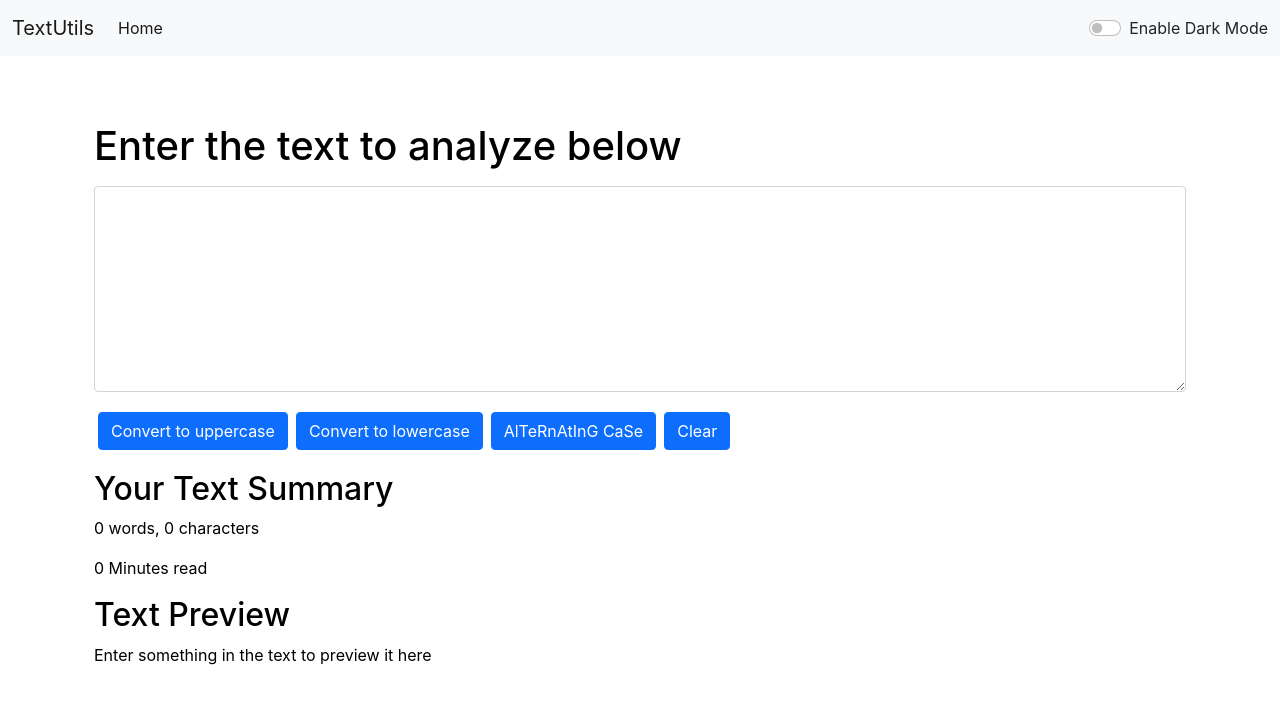
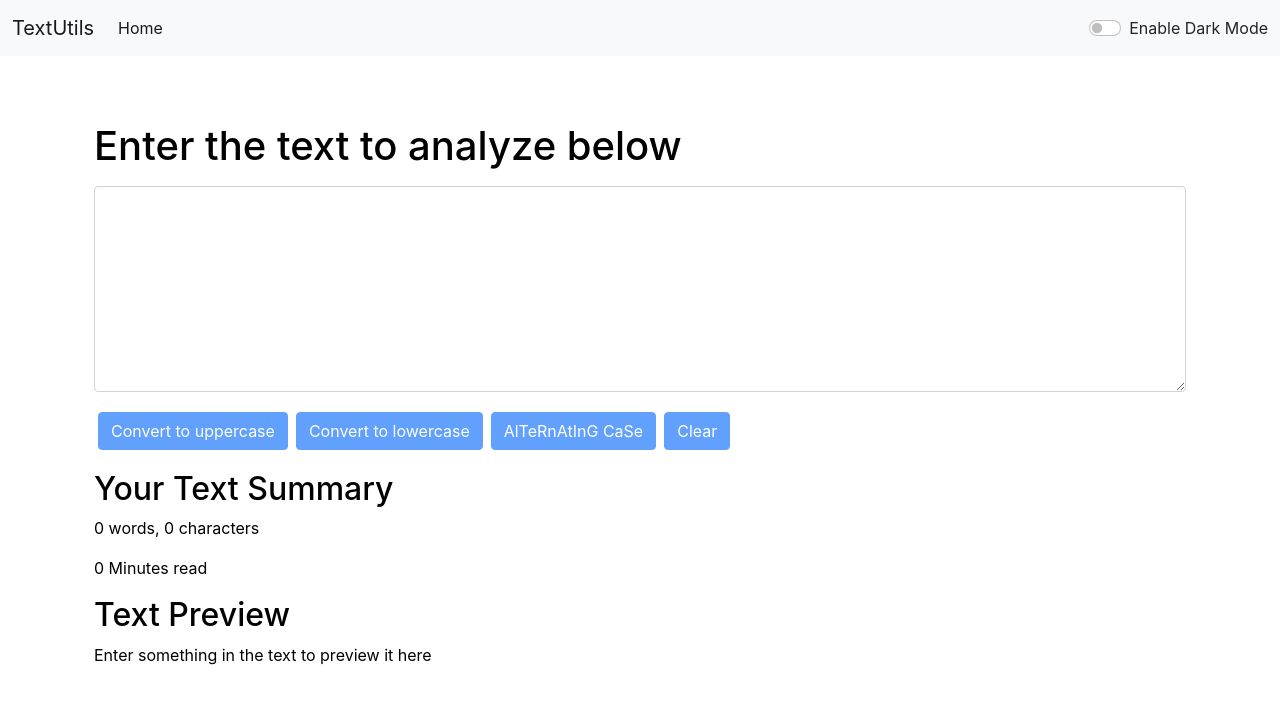
Before and after one commit to Prajit-Sengupta/TextUtils, a React (Create React App) app: page / in a window 1280 px wide. Shown: the top 704 px of the page. Built offline with nearby package versions, Linux system fonts and the light colour scheme.

Commit message:
Fixed button bug

```diff
--- a/src/components/TextForm.js
+++ b/src/components/TextForm.js
@@ -46,10 +46,10 @@ export default function TextForm(props) {
             <div className="mb-3">
             <textarea className="form-control" id="myBox" value={text} style={{backgroundColor: props.mode==='light'?'white':'#13466e', color: props.mode==='dark'?'white':'black'}} onChange={handleOnChange} rows="8"></textarea>
             </div>
-            <button className="btn btn-primary mx-1 my-1" onClick={handleUpClick}>Convert to uppercase</button>
-            <button className="btn btn-primary mx-1 my-1" onClick={handleLoClick}>Convert to lowercase</button>
-            <button className="btn btn-primary mx-1 my-1" onClick={handleAlClick}>AlTeRnAtInG CaSe</button>
-            <button className="btn btn-primary mx-1 my-1" onClick={handleClClick}>Clear</button>
+            <button disabled={text.length===0} className="btn btn-primary mx-1 my-1" onClick={handleUpClick}>Convert to uppercase</button>
+            <button disabled={text.length===0} className="btn btn-primary mx-1 my-1" onClick={handleLoClick}>Convert to lowercase</button>
+            <button disabled={text.length===0} className="btn btn-primary mx-1 my-1" onClick={handleAlClick}>AlTeRnAtInG CaSe</button>
+            <button disabled={text.length===0} className="btn btn-primary mx-1 my-1" onClick={handleClClick}>Clear</button>
         </div>
         <div className="container my-3" style={{color: props.mode==='dark'?'white':'black'}} >
             <h2>Your Text Summary</h2>
```
